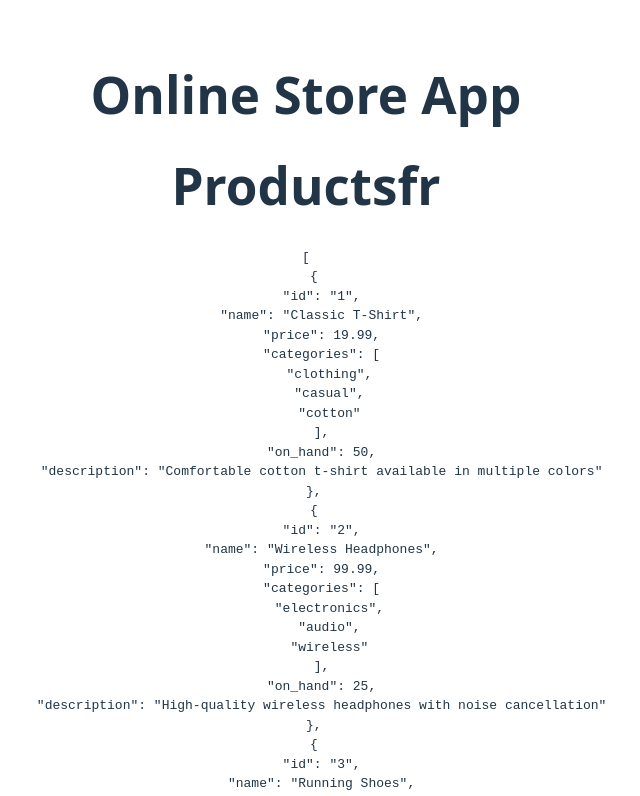
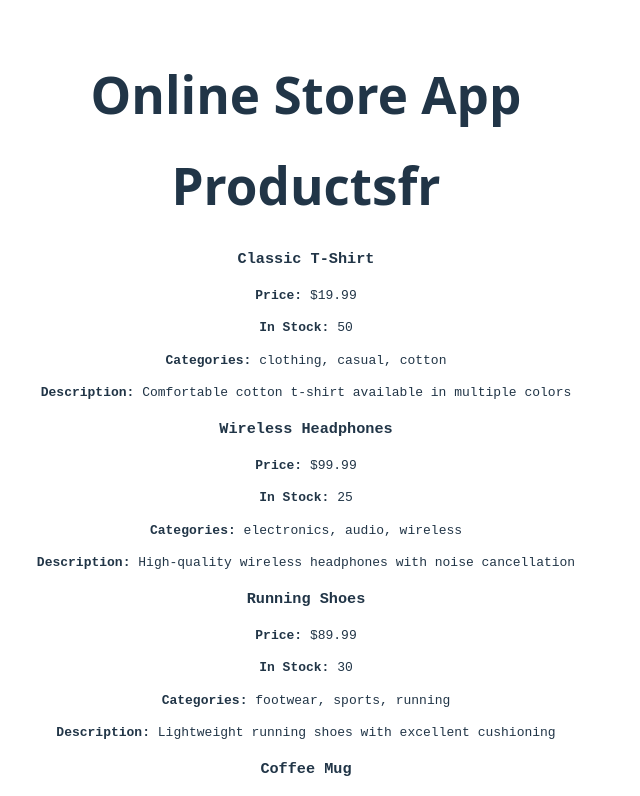
Before and after one commit to rudysjvidal/online_store_gym_equipment_clientside, a React (Vite) app: page / in a window 1280 px wide. Shown: the top 796 px of the page, without its empty margins (334-974 px from the left). Built offline with nearby package versions, Linux system fonts and the light colour scheme.

Commit message:
added mapping to productList

```diff
--- a/src/components/ProductList.tsx
+++ b/src/components/ProductList.tsx
@@ -1,5 +1,6 @@
 import type { ReactElement } from "react"
 import type { Product } from '../types/Product'
+import { RenderProduct } from "./RenderProduct"
 
 type Props = {
     products: Product[],
@@ -10,6 +11,9 @@ export const ProductList = (props: Props): ReactElement => {
     const listOfProducts = props.products;
     return <div>
         <h1>{props.title}</h1>
-        <pre>{JSON.stringify(listOfProducts, null, 2)}</pre>
+        <pre>
+            {listOfProducts.map(product =>
+                { return (<RenderProduct product={product} />) })}
+        </pre>
     </div>
 }
```
